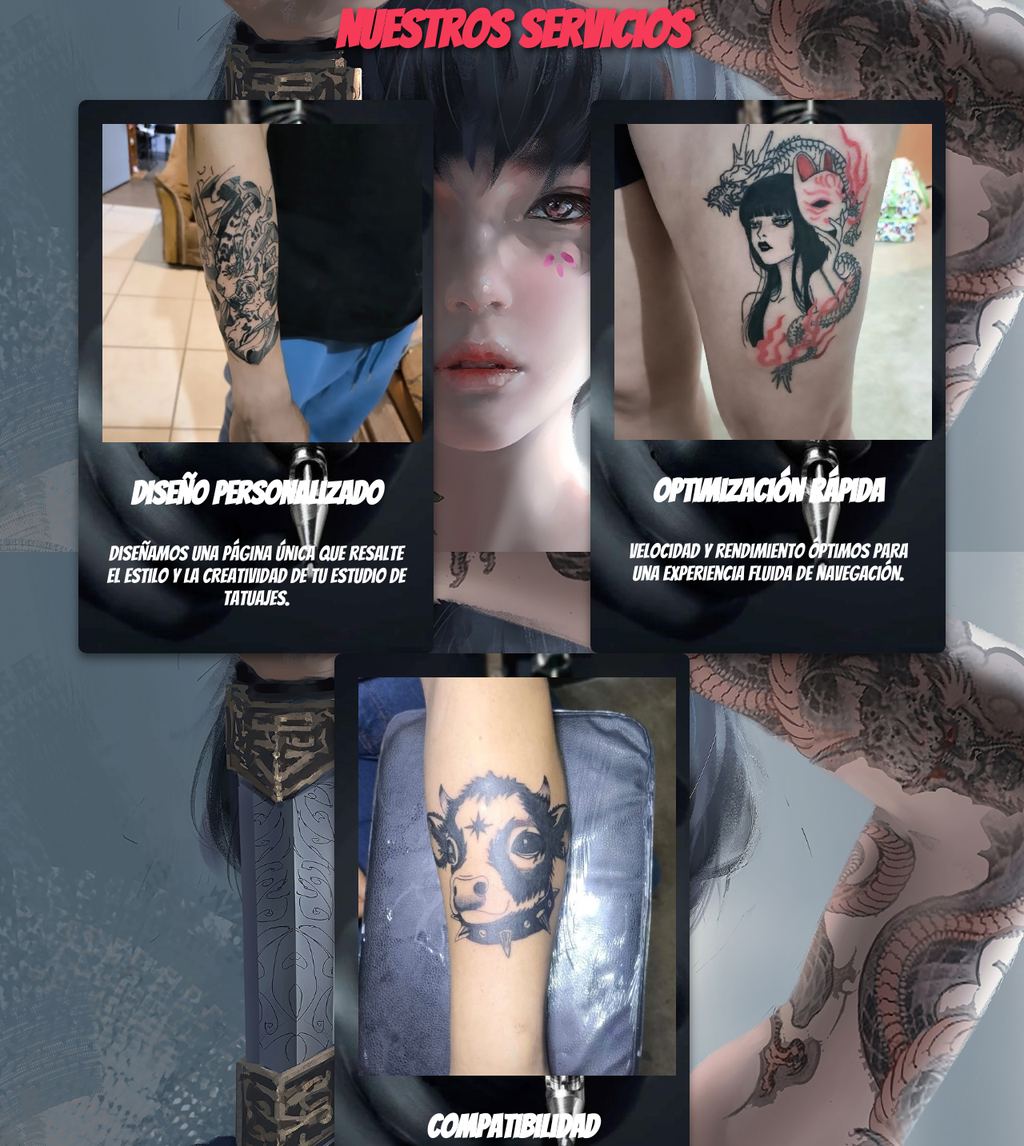
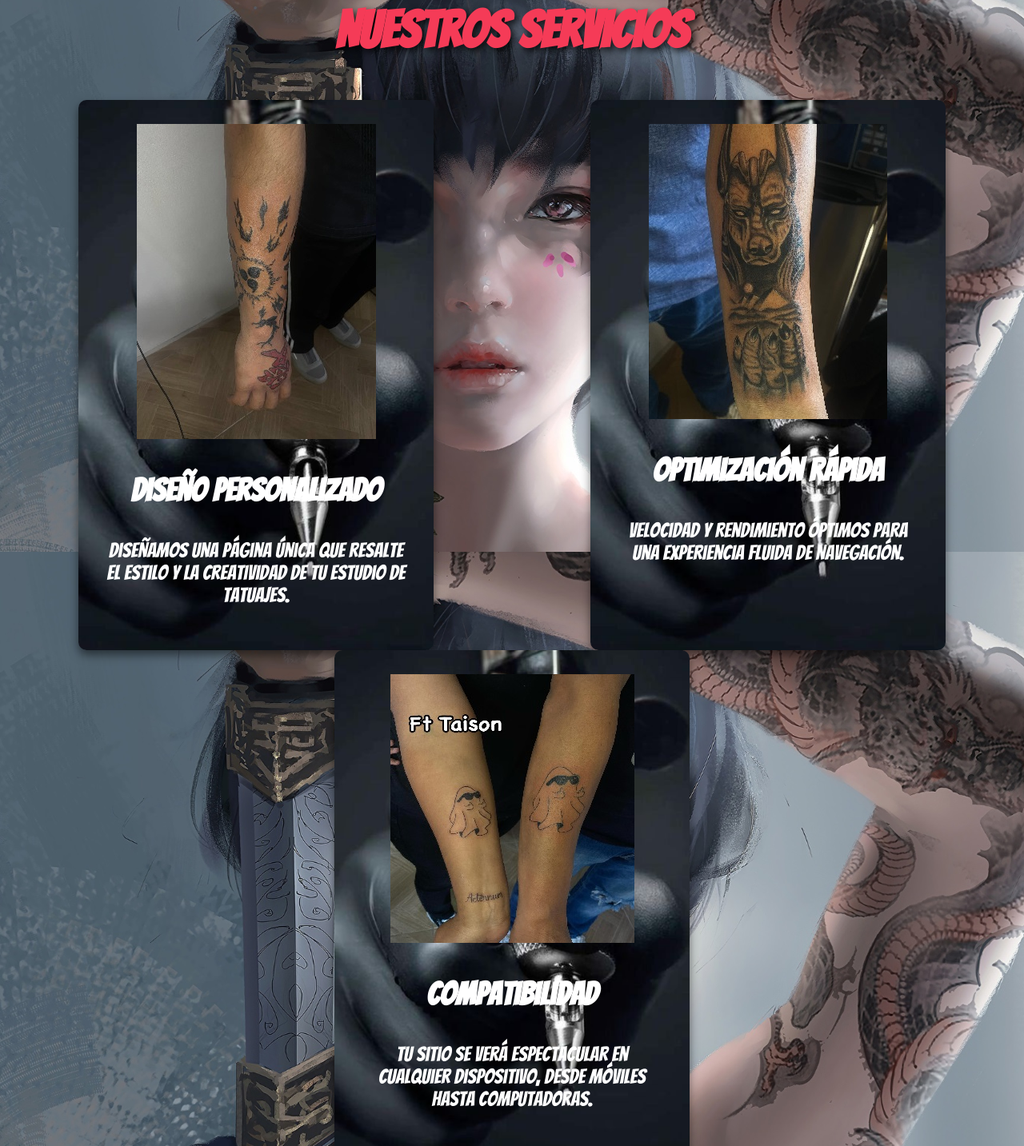
Before and after one commit to KataKiraS/Me-o-s-Tatoo, a plain HTML site: page index.html in a window 1280 px wide. Shown: the part 1043-2476 px from the top of the page at 80% size. Drawn offline with Linux system fonts and the light colour scheme.

Commit message:
Add files via upload

```diff
--- a/index.html
+++ b/index.html
@@ -15,7 +15,7 @@
     <div class="logo-container">
       <img src="images/Logo.jpg" alt="Logo" class="logo-img"> <!-- Ruta de tu logo -->
     </div>
-    <div class="logo">Meño's   <span>Tatoo's</span></div>
+    <div class="logo">Tatto Studio CyK<span></span></div>
     <nav class="nav">
       <ul>
         <li><a href="#servicios">Servicios</a></li>
@@ -37,17 +37,17 @@
     <h2>Nuestros Servicios</h2>
     <div class="card-container">
       <div class="card">
-        <img src="images/meñotatoobrazo.jpg" alt="Diseño Personalizado" class="service-img">
+        <img src="images/Tatookarina3.jpg" alt="Diseño Personalizado" class="service-img">
         <h3>Diseño Personalizado</h3>
         <p>Diseñamos una página única que resalte el estilo y la creatividad de tu estudio de tatuajes.</p>
       </div>
       <div class="card">
-        <img src="images/MenoTatooPierna.jpg" alt="Optimización Rápida" class="service-img">
+        <img src="images/Tattookarina.jpg" alt="Optimización Rápida" class="service-img">
         <h3>Optimización Rápida</h3>
         <p>Velocidad y rendimiento óptimos para una experiencia fluida de navegación.</p>
       </div>
       <div class="card">
-        <img src="images/meñotatooprro.jpg" alt="Compatibilidad" class="service-img">
+        <img src="images/Tattookarina2.jpg" alt="Compatibilidad" class="service-img">
         <h3>Compatibilidad</h3>
         <p>Tu sitio se verá espectacular en cualquier dispositivo, desde móviles hasta computadoras.</p>
       </div>
```
Also changed, not shown: images/Tatookarina3.jpg (added), images/Tattookarina.jpg (added), images/Tattookarina2.jpg (added).
